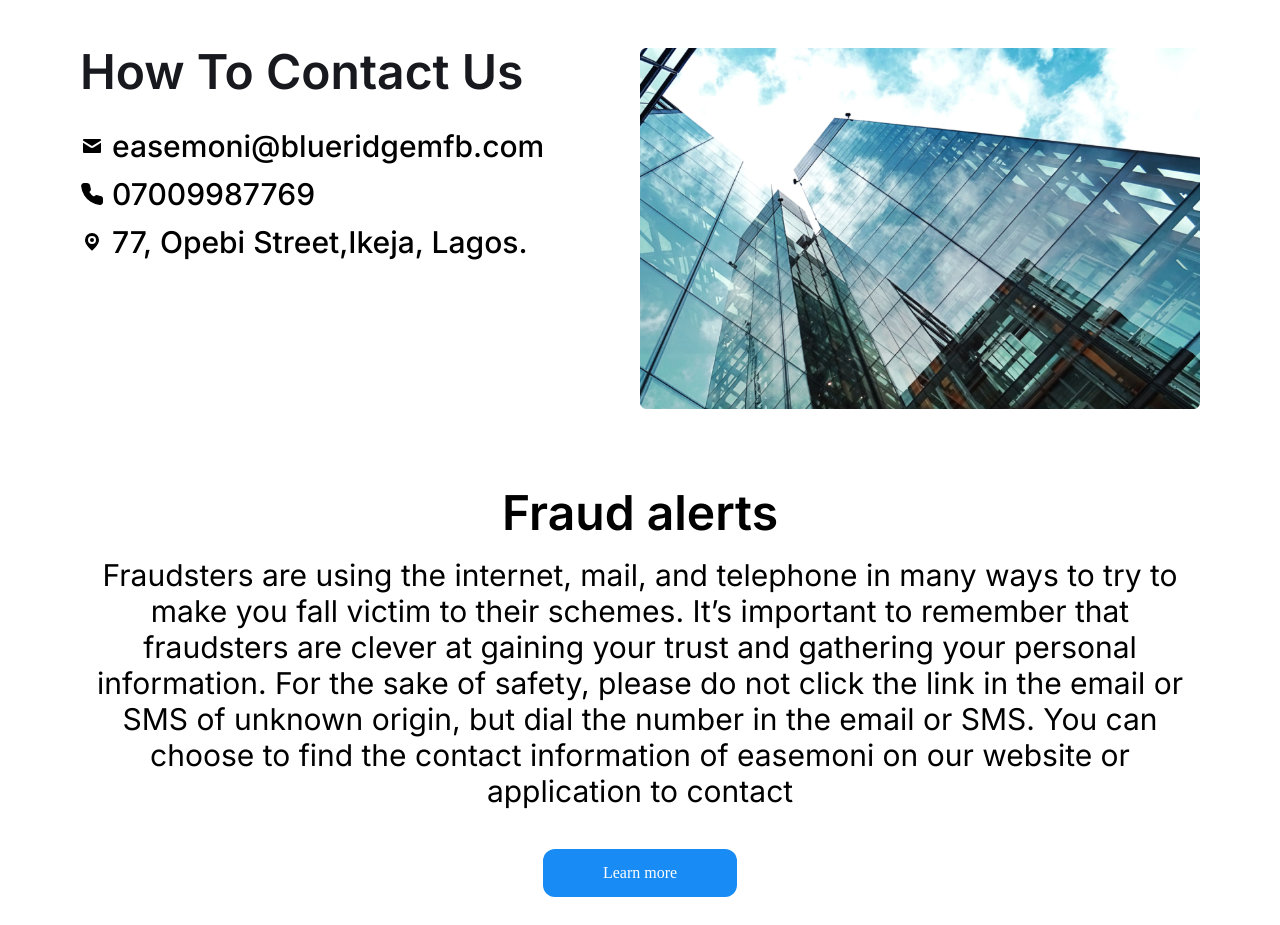
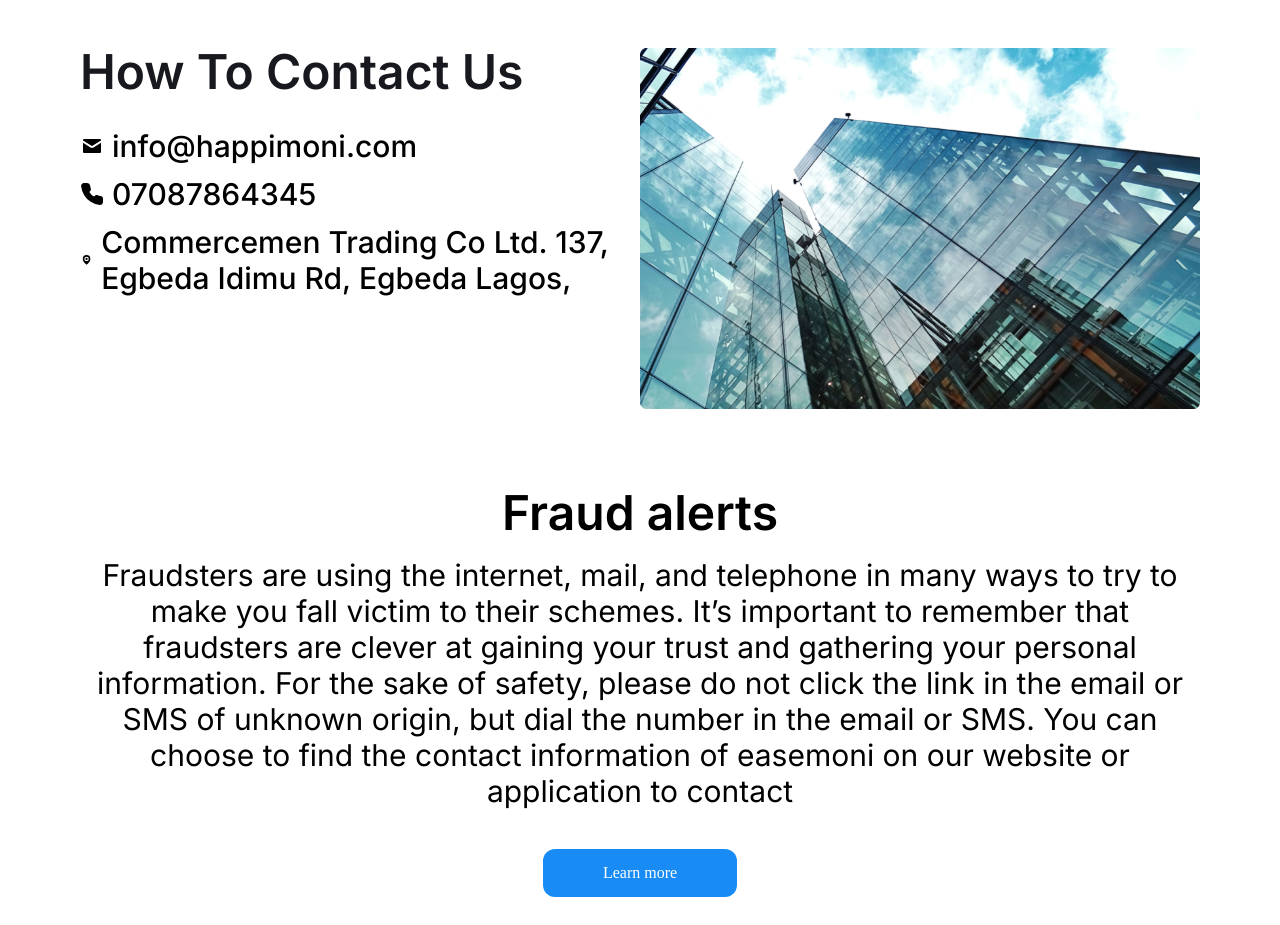
Before and after one commit to happimonidev/website, a Next.js app: page / in a window 1280 px wide. Shown: the part 3800-4725 px from the top of the page. Built offline with nearby package versions, Linux system fonts and the light colour scheme.

Commit message:
update contact us

```diff
--- a/components/ContactUs.jsx
+++ b/components/ContactUs.jsx
@@ -16,20 +16,20 @@ const ContactUs = () => {
               <li className="flex items-center gap-2">
                 <Mail color="white" fill="black" />
                 <span className="text-base md:text-3xl font-medium">
-                  easemoni@blueridgemfb.com
+                  info@happimoni.com
                 </span>
               </li>
 
               <li className="flex items-center gap-2">
                 <Phone fill="black" />
                 <span className="text-base md:text-3xl font-medium">
-                  07009987769
+                  07087864345
                 </span>
               </li>
               <li className="flex items-center gap-2">
                 <MapPin color="white" fill="black" />
                 <span className="text-base md:text-3xl font-medium">
-                  77, Opebi Street,Ikeja, Lagos.
+                  {`Commercemen Trading Co Ltd. 137, Egbeda Idimu Rd, Egbeda Lagos,`}
                 </span>
               </li>
             </div>
```
